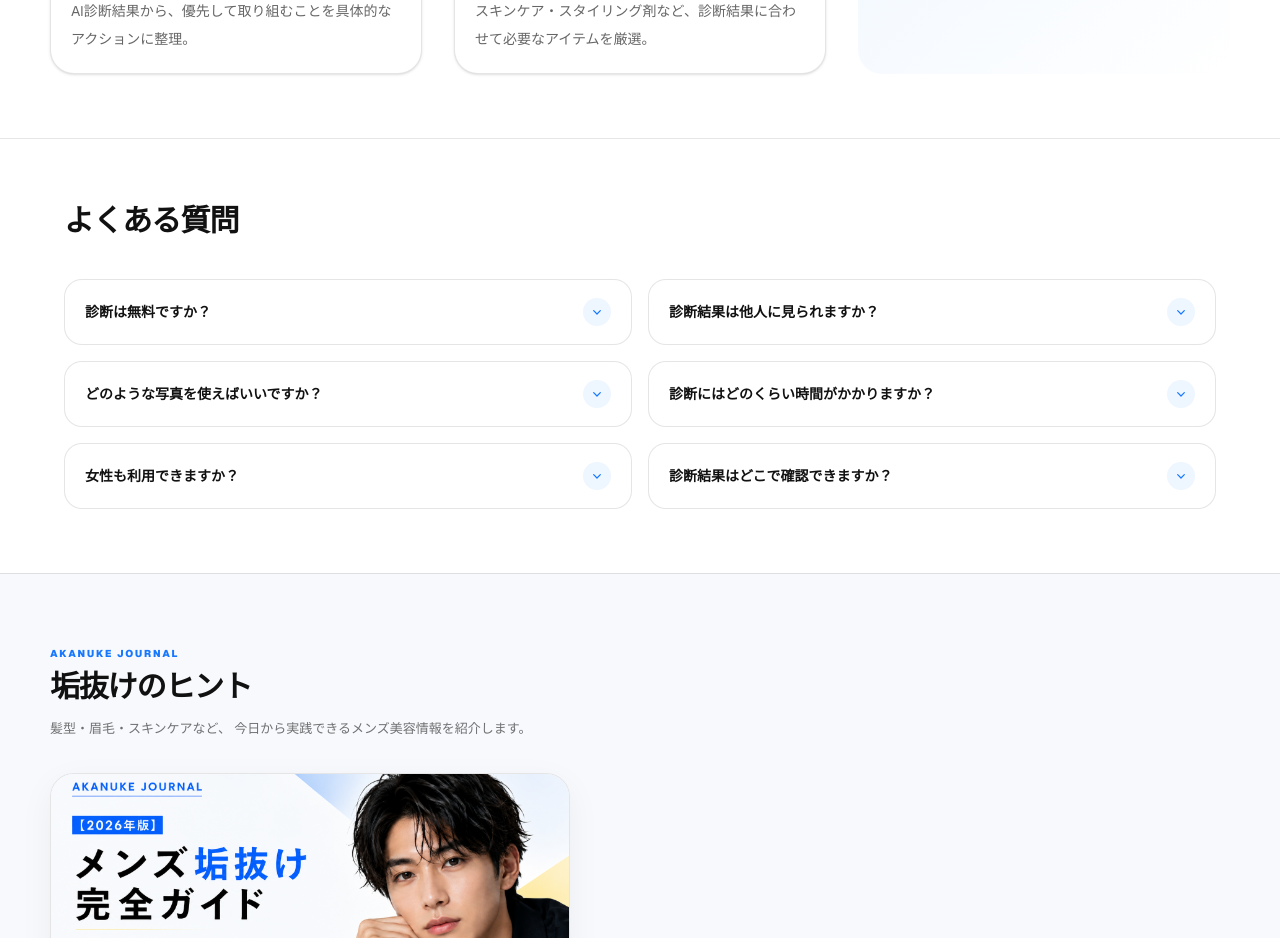
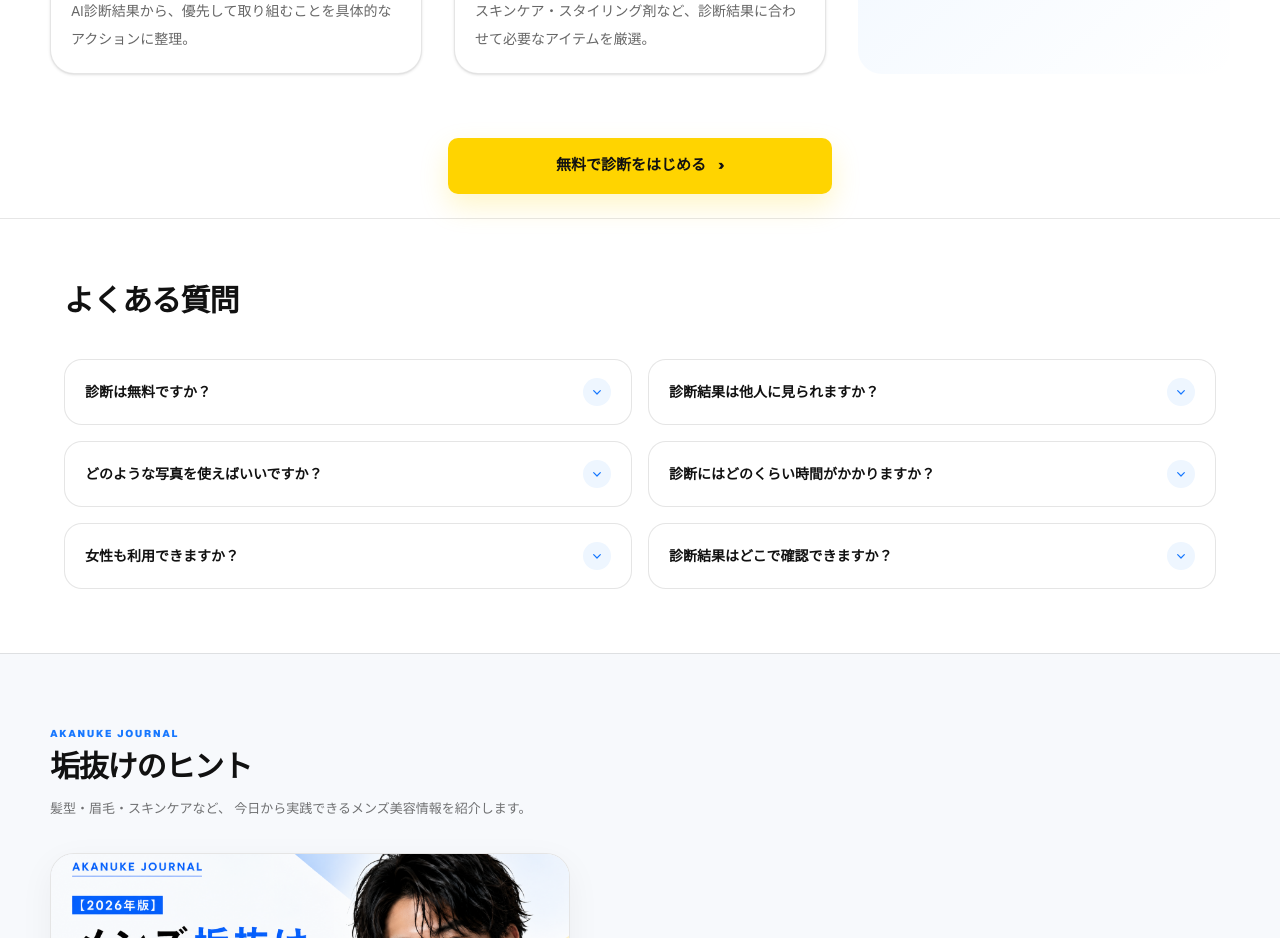
Before and after one commit to mori10tech/akanuke-ai, a Next.js app: page / in a window 1280 px wide. Shown: the part 2660-3598 px from the top of the page. Built offline with nearby package versions, Linux system fonts and the light colour scheme.

Commit message:
LP下部に診断CTAを追加

```diff
--- a/app/page.tsx
+++ b/app/page.tsx
@@ -609,6 +609,16 @@ export default function Home() {
   </div>
 </section>
 
+<div className="mb-6 flex justify-center">
+  <Link
+    href="/upload"
+    className="primary-button w-full max-w-sm"
+  >
+    無料で診断をはじめる
+    <span aria-hidden="true">›</span>
+  </Link>
+</div>
+
       <section
   id="faq"
   className="section-border py-16"
```
